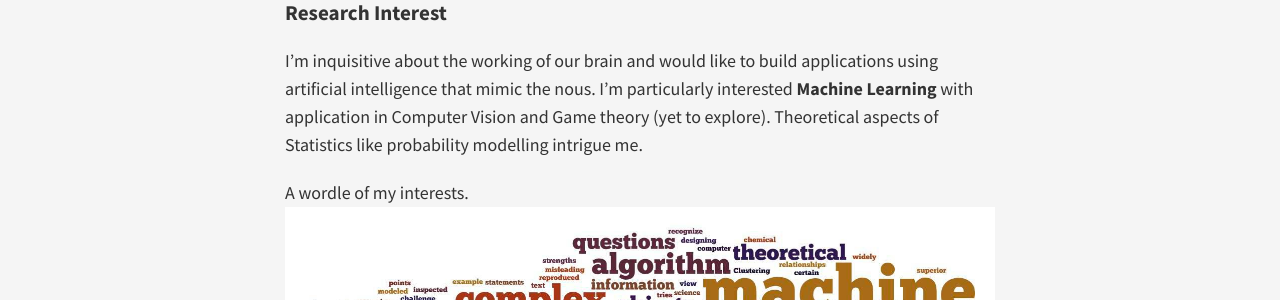
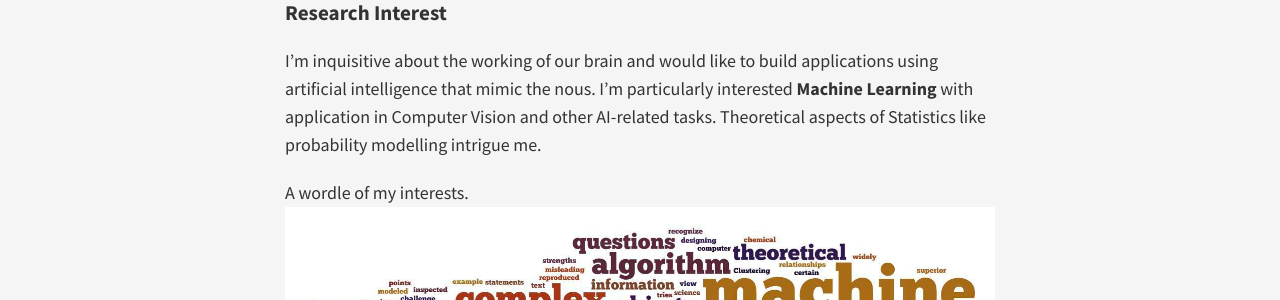
Before and after one commit to forkmsrini/forkmsrini.github.io-master, a Jekyll site: the page built from index.md, in a window 1280 px wide. Shown: the part 556-856 px from the top of the page. Built offline with Jekyll 4.4.1, drawn with Linux system fonts in a browser that asks for light colours; nearby versions of some CDN libraries; Markdown is read by kramdown in place of the engine named in the settings.

Commit message:
Update index.md

```diff
--- a/index.md
+++ b/index.md
@@ -27,7 +27,7 @@ I currently work as a Project Assistant at the [Medical Intelligence and Languag
 
 <h3>Research Interest</h3>
 
-I'm inquisitive about the working of our brain and would like to build applications using artificial intelligence that mimic the nous. I'm particularly interested **Machine Learning** with application in Computer Vision and Game theory (yet to explore). Theoretical aspects of Statistics like probability modelling intrigue me.
+I'm inquisitive about the working of our brain and would like to build applications using artificial intelligence that mimic the nous. I'm particularly interested **Machine Learning** with application in Computer Vision and other AI-related tasks. Theoretical aspects of Statistics like probability modelling intrigue me.
 
 A wordle of my interests.
 <img style="float:right" src="/public/images/riWordle.jpg">
```
